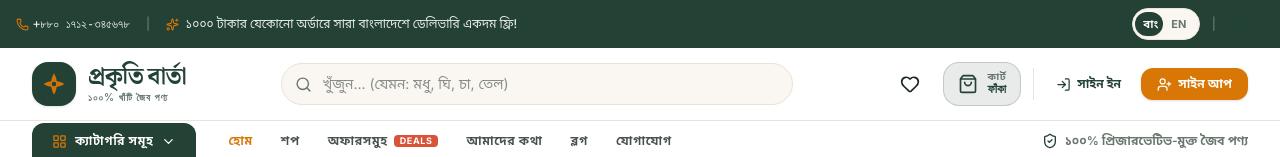
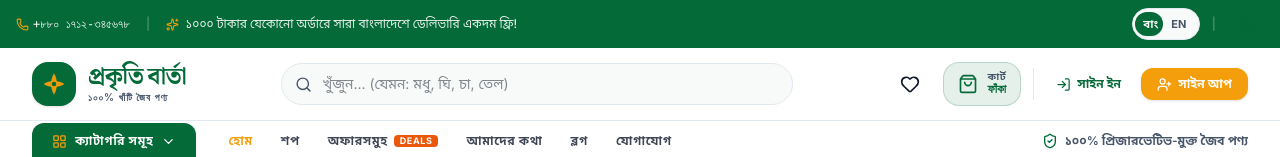
Before and after one commit to tridib371/prokriti-barta, a React (Vite) app: page / in a window 1280 px wide. Shown: the top 157 px of the page. Built offline with nearby package versions, Linux system fonts and the light colour scheme.

Commit message:
style: upgrade theme to ultra-crisp vibrant Emerald Green & Golden Honey Amber color palette

```diff
--- a/src/components/home/HeroSlider.jsx
+++ b/src/components/home/HeroSlider.jsx
@@ -57,7 +57,7 @@ export default function HeroSlider() {
   return (
     <section className="relative overflow-hidden bg-bg py-8 lg:py-14 border-b border-line">
       {/* Background Subtle Grid Pattern */}
-      <div className="absolute inset-0 opacity-15 pointer-events-none bg-[radial-gradient(#234235_1px,transparent_1px)] [background-size:24px_24px]" />
+      <div className="absolute inset-0 opacity-15 pointer-events-none bg-[radial-gradient(#046A38_1px,transparent_1px)] [background-size:24px_24px]" />
 
       <div className="max-w-7xl mx-auto px-4 sm:px-6 lg:px-8">
         <div className="grid grid-cols-1 lg:grid-cols-12 gap-8 items-center">
--- a/src/index.css
+++ b/src/index.css
@@ -1,27 +1,27 @@
 @import "tailwindcss";
 
 :root {
-  /* Warm Organic Linen Light Theme */
-  --bg: #FAF7F2;
+  /* Crisp Fresh Emerald & Golden Amber Light Theme */
+  --bg: #F7FAF8;
   --surface: #FFFFFF;
-  --ink: #1A2620;
-  --muted: #68776D;
-  --primary: #234235;
-  --accent: #D97706;
-  --accent-2: #D95338;
-  --line: #E9E3D8;
+  --ink: #0F172A;
+  --muted: #475569;
+  --primary: #046A38;
+  --accent: #F59E0B;
+  --accent-2: #EA580C;
+  --line: #E2E8F0;
 }
 
 [data-theme="dark"] {
-  /* Midnight Forest Dark Theme */
-  --bg: #0E1511;
-  --surface: #16221C;
-  --ink: #F4F0E6;
-  --muted: #8E9F94;
-  --primary: #34D399;
+  /* Obsidian Midnight Forest Dark Theme */
+  --bg: #0A130E;
+  --surface: #14241B;
+  --ink: #F8FAFC;
+  --muted: #94A3B8;
+  --primary: #10B981;
   --accent: #F59E0B;
   --accent-2: #FB923C;
-  --line: #23342A;
+  --line: #1F3328;
 }
 
 @theme {
@@ -85,19 +85,19 @@ html.lenis, html.lenis body {
 
 /* Glassmorphism & Soft Shadow Utilities */
 .glass-panel {
-  background: rgba(255, 255, 255, 0.88);
+  background: rgba(255, 255, 255, 0.90);
   backdrop-filter: blur(12px);
   -webkit-backdrop-filter: blur(12px);
 }
 
 [data-theme="dark"] .glass-panel {
-  background: rgba(22, 34, 28, 0.88);
+  background: rgba(20, 36, 27, 0.90);
 }
 
 .shadow-card {
-  box-shadow: 0 4px 20px -2px rgba(35, 66, 53, 0.05);
+  box-shadow: 0 10px 30px -5px rgba(4, 106, 56, 0.06);
 }
 
 [data-theme="dark"] .shadow-card {
-  box-shadow: 0 4px 20px -2px rgba(0, 0, 0, 0.35);
+  box-shadow: 0 10px 30px -5px rgba(0, 0, 0, 0.4);
 }
```
